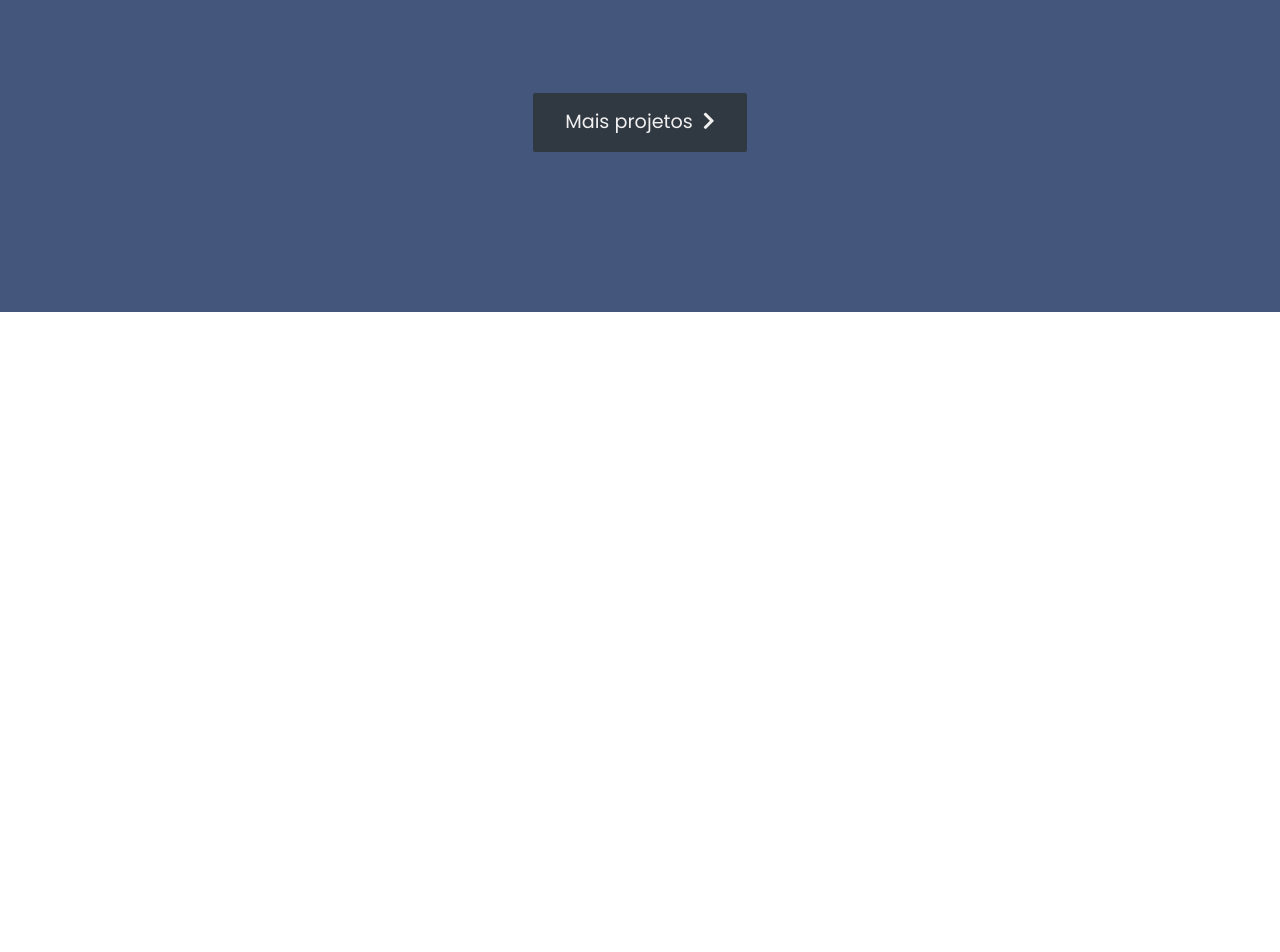
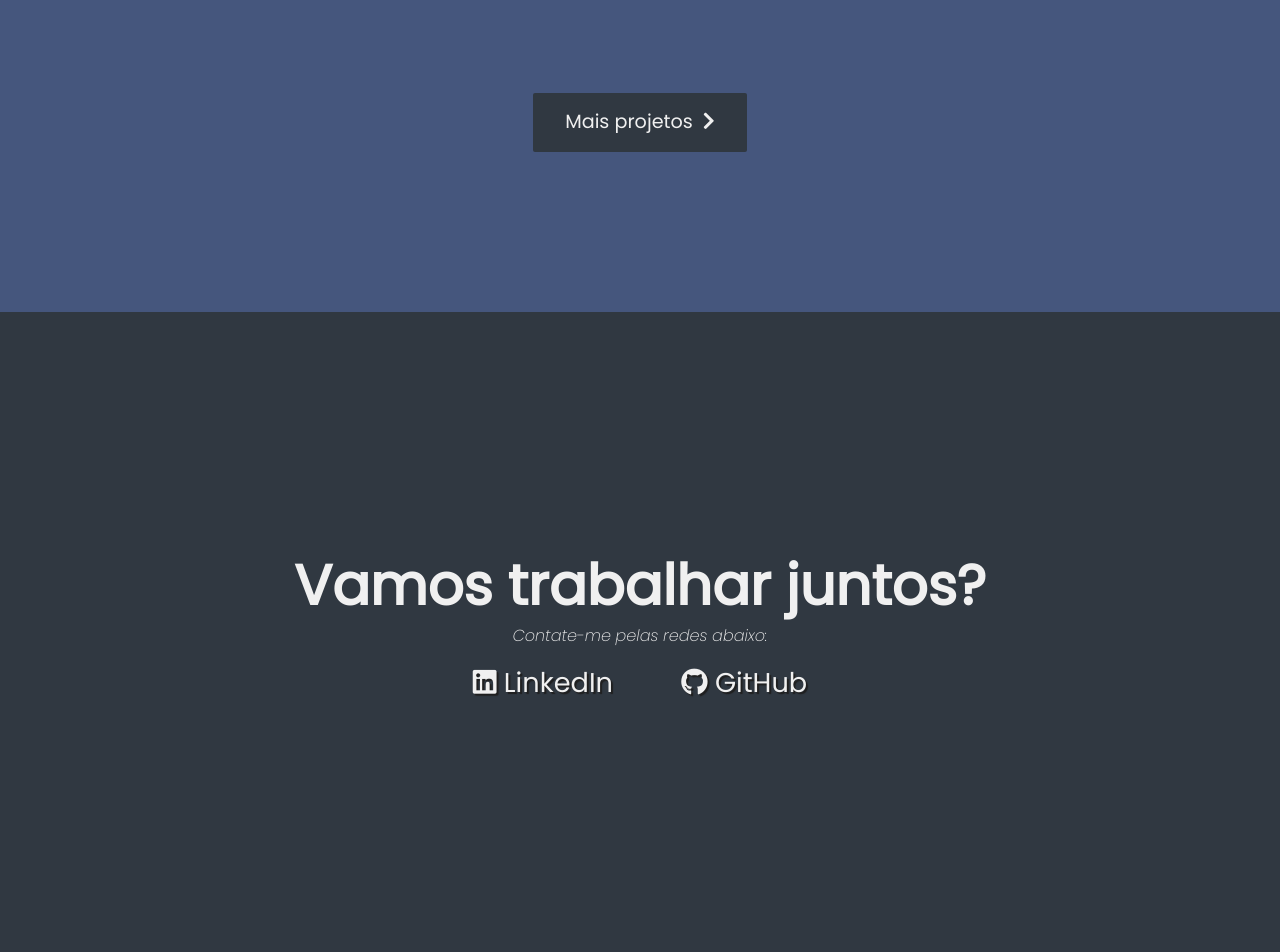
Before and after one commit to erikPospichil/portfolio-estatico, a plain HTML site: page index.html in a window 1280 px wide. Shown: the part 1830-2782 px from the top of the page. Before the commit the page ends 2142 px from the top, so only its background shows below. Drawn offline with Linux system fonts and the light colour scheme.

Commit message:
Adiciona a seção contato

```diff
--- a/index.html
+++ b/index.html
@@ -149,5 +149,26 @@
         >Mais projetos<i class="fas fa-chevron-right"></i
       ></a>
     </section>
+    <!--Seção contato: -->
+    <section id="contato" class="contato">
+      <div class="contato-cabecalho">
+        <h2 class="contato-titulo">Vamos trabalhar juntos?</h2>
+        <p class="contato-paragrafo">Contate-me pelas redes abaixo:</p>
+      </div class="contato-links">
+      <div>
+        <a
+          href="https://www.linkedin.com/in/erik-pospichil/"
+          target="_blank"
+          class="botao contato-detalhes"
+          ><i class="fab fa-linkedin"></i> LinkedIn</a
+        >
+        <a
+          href="https://github.com/erikPospichil"
+          target="_blank"
+          class="botao contato-detalhes"
+          ><i class="fab fa-github"></i> GitHub</a
+        >
+      </div>
+    </section>
   </body>
 </html>
--- a/styles.css
+++ b/styles.css
@@ -143,28 +143,68 @@ a {
   padding: 1.2rem 0.5rem;
 }
 
-.projetos-mais {
+.botao {
   display: inline-block;
   border-radius: 2px;
   padding: 1rem 2rem;
 }
 
-.botao {
+.projetos-mais {
   background: var(--cor-cinza);
   font-size: 1.2rem;
   transition: background 0.3s ease-out;
 }
 
-.botao:hover {
+.projetos-mais:hover {
   background: var(--cor-vermelha);
 }
 
-.botao:hover > i {
+.projetos-mais:hover > i {
   transform: translateX(2px);
 }
 
-.botao > i {
+.projetos-mais > i {
   margin-left: 10px;
   transform: translateX(0);
   transition: transform 0.3s ease-out;
 }
+
+/* Configurações da seção contato: */
+.contato {
+  align-items: center;
+  background: var(--cor-cinza);
+  display: flex;
+  flex-direction: column;
+  height: 80vh;
+  justify-content: center;
+  padding: 0 2rem;
+  text-align: center;
+  width: 100%;
+}
+
+.contato-titulo {
+  font-size: 3.5rem;
+}
+
+.contato-paragrafo {
+  font-style: italic;
+}
+
+.contato-links {
+  display: flex;
+  flex-wrap: wrap;
+  justify-content: center;
+  margin-top: 4rem;
+  max-width: 980px;
+  width: 100%;
+}
+
+.contato-detalhes {
+  font-size: 1.7rem;
+  text-shadow: 2px 2px 1px #1f1f1f;
+  transition: transform 0.3s ease-out;
+}
+
+.contato-detalhes:hover {
+  transform: translateY(3px);
+}
```
